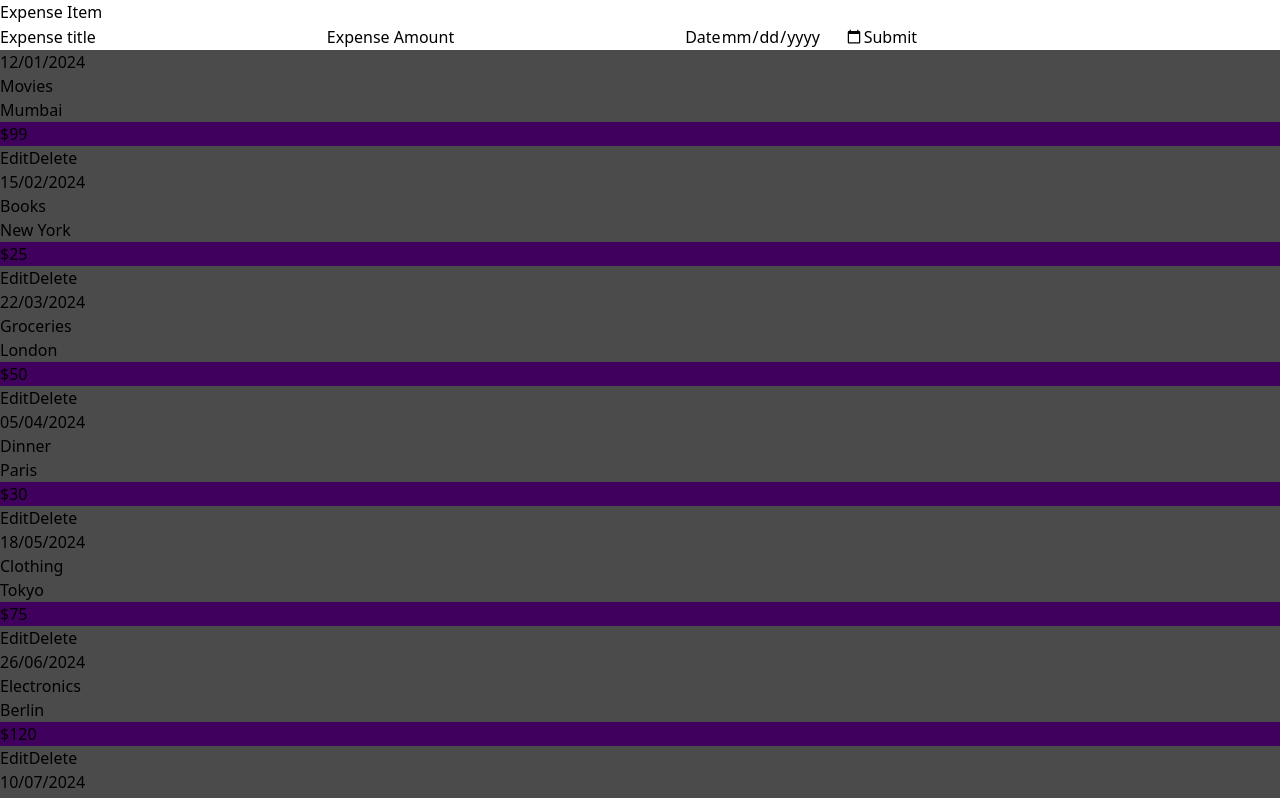
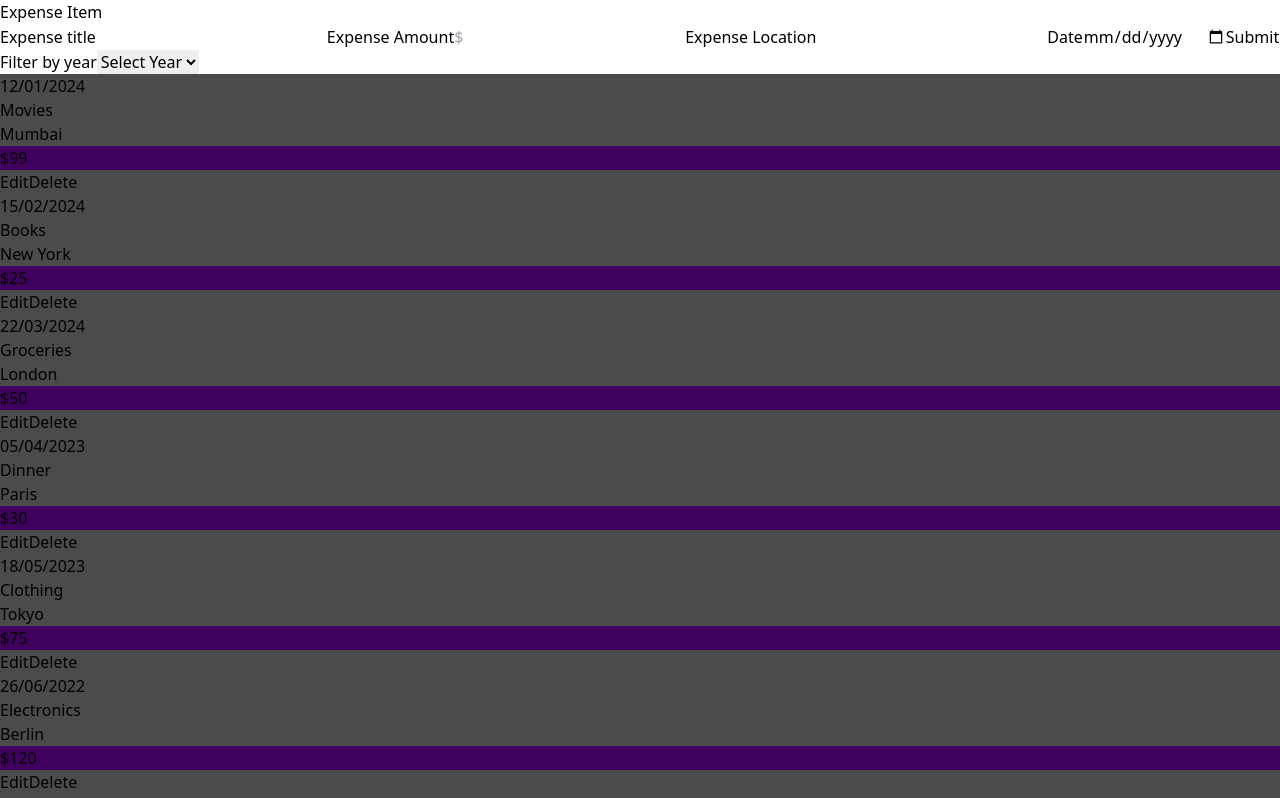
Before and after one commit to ranjandhal73/SharpReact, a React (Vite) app in the folder FirstReact/: page / in a window 1280 px wide. Shown: the top 798 px of the page. Built offline with nearby package versions, Linux system fonts and the light colour scheme.

Commit message:
filter functionality Added

```diff
--- a/FirstReact/src/App.jsx
+++ b/FirstReact/src/App.jsx
@@ -30,65 +30,70 @@ const dummyData = [
     title: 'Dinner',
     amount: 30,
     location: 'Paris',
-    date: '05/04/2024'
+    date: '05/04/2023'
   },
   {
     id: 5,
     title: 'Clothing',
     amount: 75,
     location: 'Tokyo',
-    date: '18/05/2024'
+    date: '18/05/2023'
   },
   {
     id: 6,
     title: 'Electronics',
     amount: 120,
     location: 'Berlin',
-    date: '26/06/2024'
+    date: '26/06/2022'
   },
   {
     id: 7,
     title: 'Travel',
     amount: 200,
     location: 'Sydney',
-    date: '10/07/2024'
+    date: '10/07/2022'
   },
   {
     id: 8,
     title: 'Fitness',
     amount: 45,
     location: 'Rio de Janeiro',
-    date: '14/08/2024'
+    date: '14/08/2021'
   },
   {
     id: 9,
     title: 'Home Decor',
     amount: 80,
     location: 'Cape Town',
-    date: '02/09/2024'
+    date: '02/09/2021'
   },
   {
     id: 10,
     title: 'Gadgets',
     amount: 150,
     location: 'Seoul',
-    date: '19/10/2024'
+    date: '19/10/2020'
   }
 ];
 
 const App = ()=> {
  const [data, setData] = useState(dummyData);
+ const [year, setYear] = useState(null);
 
  function addNewData(item){
     setData((prevData)=>{
-      return [...prevData,item]
+      return [item,...prevData]
     })
+ }
+
+ const onChangeYear = (year) =>{
+    setYear(year)
  }
   return (
     <Card>
         <p className='text-6xl text-center p-4 text-white'>Expense Item</p>
-        <ExpenseForm  addNewData = {addNewData}/>
-        <ExpenseItem items={data}/>
+        <ExpenseForm onAddNewData = {addNewData}/>
+        <ExpenseItem items={data} onYearChange={onChangeYear} year={year}/>
       </Card>
   )
 }
--- /dev/null
+++ b/FirstReact/src/Components/ExpenseThings/ExpenseFilter.jsx
@@ -0,0 +1,26 @@
+
+
+function ExpenseFilter(props) {
+
+const dropdownHandler= (e) =>{
+  props.onChangeFilter(e.target.value);
+}
+
+
+  return (
+      <div className="flex items-center justify-center">
+        <label>Filter by year</label>
+        <select className="text-black" onChange={dropdownHandler}>
+          <option value="select">Select Year</option>
+          <option value="2024">2024</option>
+          <option value="2023">2023</option>
+          <option value="2022">2022</option>
+          <option value="2021">2021</option>
+          <option value="2020">2020</option>
+          <option value="2019">2019</option>
+        </select>
+      </div>
+  );
+}
+
+export default ExpenseFilter;
--- a/FirstReact/src/Components/ExpenseThings/ExpenseForm.jsx
+++ b/FirstReact/src/Components/ExpenseThings/ExpenseForm.jsx
@@ -4,7 +4,7 @@ function ExpenseForm(props) {
   const [enteredTitle, setenteredTitle] = useState("");
   const [enteredAmount, setenteredAmount] = useState("");
   const [enteredDate, setenteredDate] = useState("");
-  // const [enteredLocation, setenteredLocation] = useState("");
+  const [enteredLocation, setenteredLocation] = useState("");
 
   function titleHandler(e) {
     setenteredTitle(e.target.value);
@@ -18,9 +18,9 @@ function ExpenseForm(props) {
     setenteredDate(e.target.value);
   }
 
-  // function locationHandler(e) {
-  //   setenteredLocation(e.target.value);
-  // }
+  function locationHandler(e) {
+    setenteredLocation(e.target.value);
+  }
 
   function submitHandler(e) {
     e.preventDefault();
@@ -29,22 +29,19 @@ function ExpenseForm(props) {
       id: Math.random(),
       title: enteredTitle,
       amount: enteredAmount,
+      location: enteredLocation,
       date: new Date(enteredDate).toLocaleDateString(),
     };
-    if (
-      enteredTitle === "" ||
-      enteredAmount === "" ||
-      enteredDate === ""
-    ) {
-      alert("Entered the Details");
+    if ( enteredTitle === "" || enteredAmount === "" || enteredDate === "" || enteredLocation === '' ) {
+          alert("Entered the Details");
     } else {
-      // console.log(expenseData);
-      props.addNewData(expenseData);
+      props.onAddNewData(expenseData);
     }
 
     setenteredTitle("");
     setenteredAmount("");
     setenteredDate("");
+    setenteredLocation("");
   }
 
   return (
@@ -55,34 +52,35 @@ function ExpenseForm(props) {
           <input
             type="text"
             id="expense-title"
-            className="text-black p-0.5 pl-3 text-xl"
+            className="text-black p-0.5 pl-3 text-xl w-36"
             value={enteredTitle}
             onChange={titleHandler}
           />
 
           <label htmlFor="expense-amount">Expense Amount</label>
           <input
-            type="text"
+            type="number"
             id="expense-amount"
-            className="text-black p-0.5 pl-3 text-xl"
+            placeholder="$"
+            className="text-black p-0.5 pl-3 text-xl w-36"
             value={enteredAmount}
             onChange={amountHandler}
           />
 
-          {/* <label htmlFor="expense-amount">Expense Location</label>
+          <label htmlFor="expense-amount">Expense Location</label>
           <input
             type="text"
             id="expense-location"
-            className="text-black p-0.5 pl-3 text-xl"
-            value={enteredAmount}
+            className="text-black p-0.5 pl-3 text-xl w-36"
+            value={enteredLocation}
             onChange={locationHandler}
-          /> */}
+          />
 
           <label htmlFor="expense-Date">Date</label>
           <input
             type="date"
             id="expense-Date"
-            className="text-black p-0.5 pl-3 text-xl"
+            className="text-black p-0.5 pl-3 text-xl w-40"
             value={enteredDate}
             onChange={dateHandler}
           />
@@ -95,6 +93,7 @@ function ExpenseForm(props) {
           </button>
         </form>
       </div>
+
     </>
   );
 }
--- a/FirstReact/src/Components/ExpenseThings/ExpenseItem.jsx
+++ b/FirstReact/src/Components/ExpenseThings/ExpenseItem.jsx
@@ -1,13 +1,25 @@
 import './ExpenseItem.css';
 import ExpenseDate from './ExpenseDate';
 import ExpenseDetails from './ExpenseDetails';
-import Card from "./UI/Card"
+import ExpenseFilter from './ExpenseFilter';
+
 
 const ExpenseItem = (props) => {
+const changeFilterHandler = (year) =>{
+    props.onYearChange(year);
+}
+let filteredItem = props.items;
+if (props.year !== null) {
+  filteredItem = props.items.filter((item) => {
+    // return item.date.split("/")[2] === props.year;
+   return item.date.substring(6) === props.year
+  });
+}
 
     return (
         <>
-            {props.items.map((item)=>{
+            <ExpenseFilter onChangeFilter={changeFilterHandler}/>
+            {filteredItem.map((item)=>{
                    return <div key={item.id} style={{ backgroundColor: "#4b4b4b" }} className={`w-3/4 flex items-center justify-between mx-auto my-4 rounded-3xl flex-wrap`}>
                         <ExpenseDate date={item.date} />
                         <ExpenseDetails amount={item.amount} location={item.location} title={item.title} />
```
